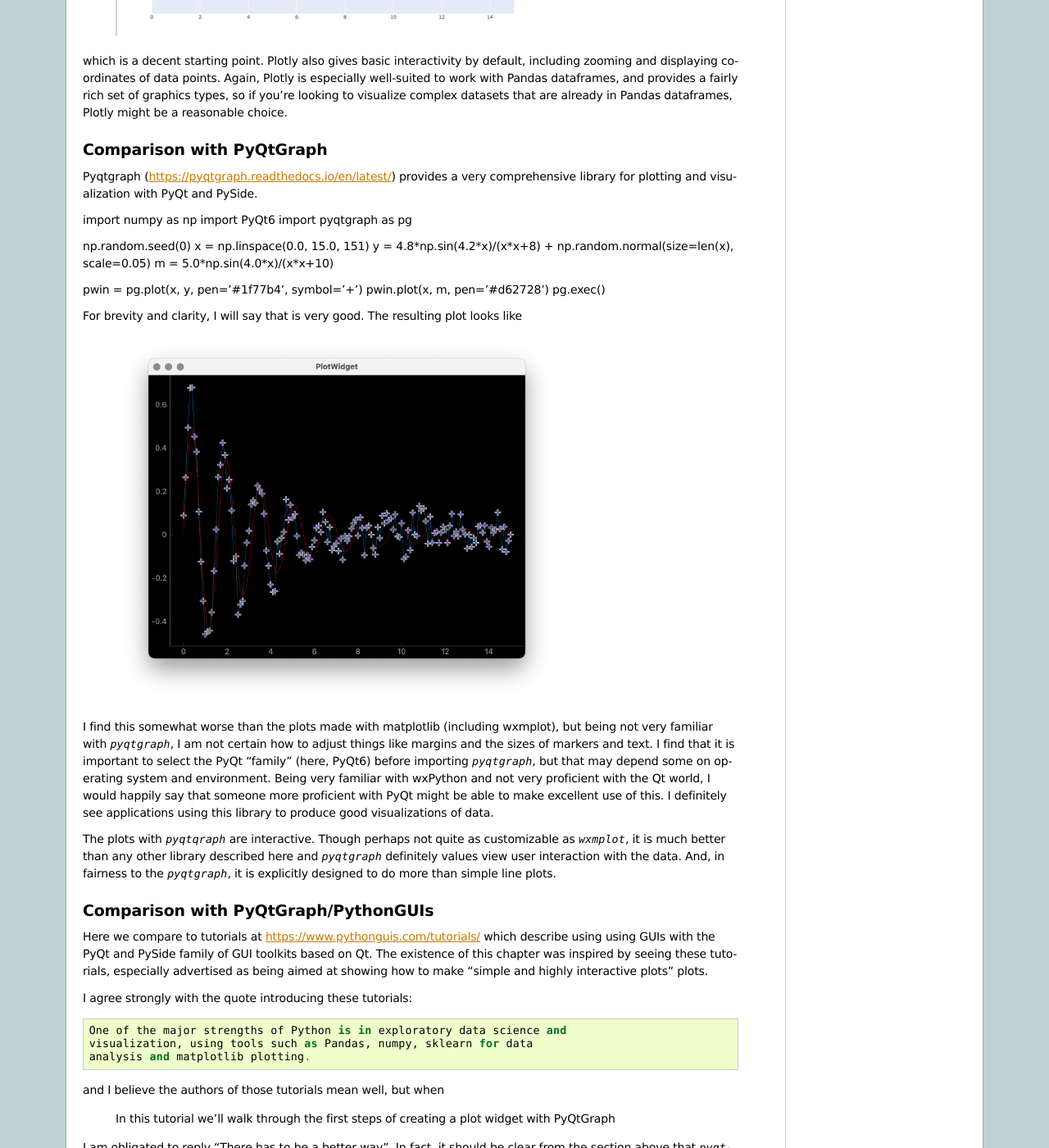
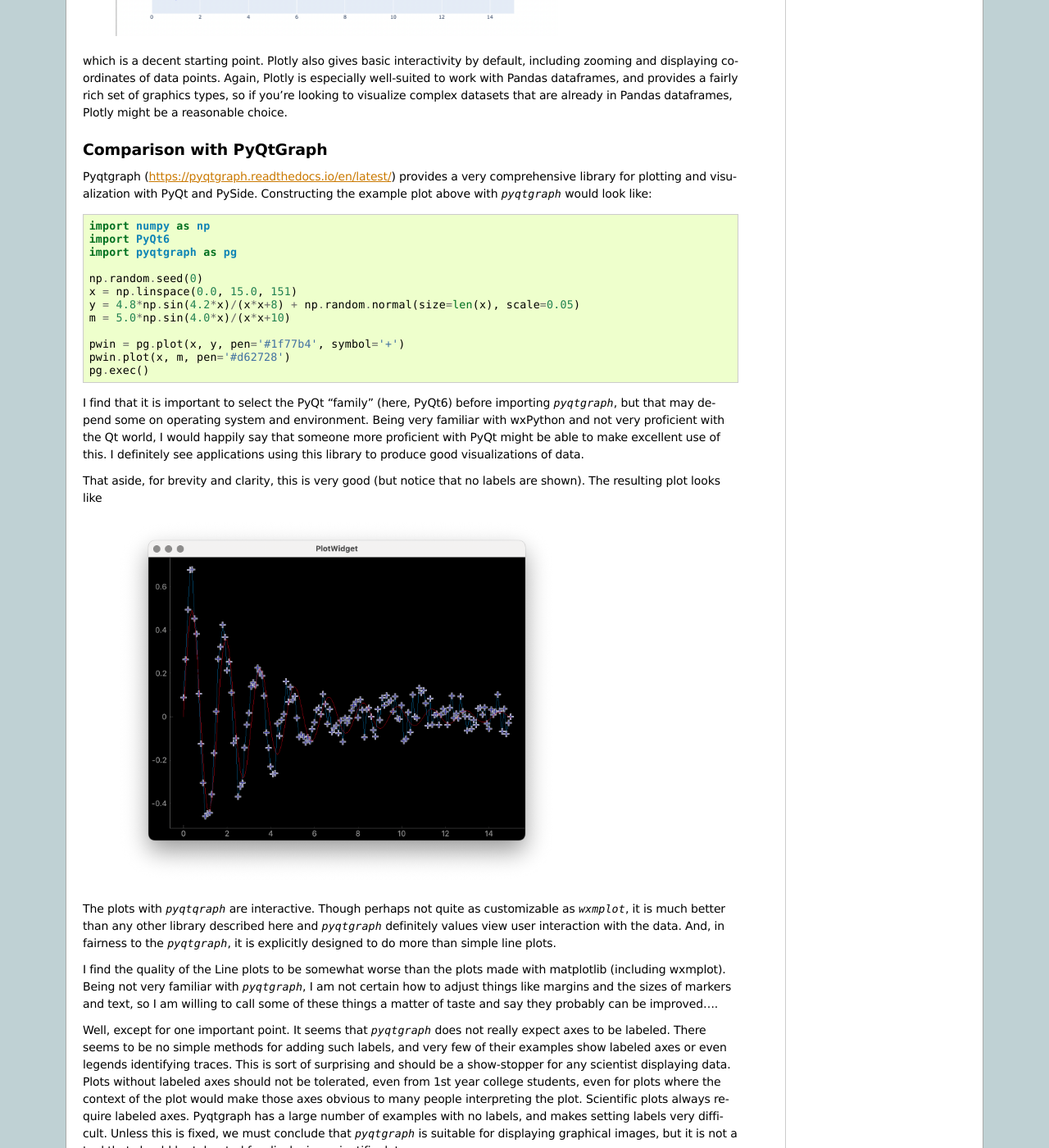
Before and after one commit to newville/wxmplot, a Sphinx documentation site: the page built from doc/comparisons.rst, in a window 1280 px wide and 1400 px high, scrolled down 4697 px. Shown: the whole window at 82% size. Built offline with Sphinx 7.4.7, drawn with Linux system fonts in a browser that asks for light colours; the version number could not be read and is left out; some of the changed text lies outside the part shown.

Commit message:
update comparison

```diff
--- a/doc/comparisons.rst
+++ b/doc/comparisons.rst
@@ -253,40 +253,37 @@
 
 Pyqtgraph (https://pyqtgraph.readthedocs.io/en/latest/) provides a very
 comprehensive library for plotting and visualization with PyQt and PySide.
+Constructing the example plot above with `pyqtgraph` would look like::
+
+    import numpy as np
+    import PyQt6
+    import pyqtgraph as pg
+
+    np.random.seed(0)
+    x = np.linspace(0.0, 15.0, 151)
+    y = 4.8*np.sin(4.2*x)/(x*x+8) + np.random.normal(size=len(x), scale=0.05)
+    m = 5.0*np.sin(4.0*x)/(x*x+10)
+
+    pwin = pg.plot(x, y, pen='#1f77b4', symbol='+')
+    pwin.plot(x, m, pen='#d62728')
+    pg.exec()
 
 
+I find that it is important to select the PyQt "family" (here, PyQt6)
+before importing `pyqtgraph`, but that may depend some on operating system
+and environment.  Being very familiar with wxPython and not very proficient
+with the Qt world, I would happily say that someone more proficient with
+PyQt might be able to make excellent use of this.  I definitely see
+applications using this library to produce good visualizations of data.
 
-import numpy as np
-import PyQt6
-import pyqtgraph as pg
-
-np.random.seed(0)
-x = np.linspace(0.0, 15.0, 151)
-y = 4.8*np.sin(4.2*x)/(x*x+8) + np.random.normal(size=len(x), scale=0.05)
-m = 5.0*np.sin(4.0*x)/(x*x+10)
-
-pwin = pg.plot(x, y, pen='#1f77b4', symbol='+')
-pwin.plot(x, m, pen='#d62728')
-pg.exec()
-
-
-For brevity and clarity, I will say that is very good.  The resulting plot
-looks like
+That aside, for brevity and clarity, this is very good (but notice that no
+labels are shown).  The resulting plot looks like
 
 .. _plot_compare_qt:
 
     .. image:: images/plot_compare_qt.png
        :width: 75%
 
-I find this somewhat worse than the plots made with matplotlib (including
-wxmplot), but being not very familiar with `pyqtgraph`, I am not certain
-how to adjust things like margins and the sizes of markers and text.  I
-find that it is important to select the PyQt "family" (here, PyQt6) before
-importing `pyqtgraph`, but that may depend some on operating system and
-environment.  Being very familiar with wxPython and not very proficient
-with the Qt world, I would happily say that someone more proficient with
-PyQt might be able to make excellent use of this.  I definitely see
-applications using this library to produce good visualizations of data.
 
 The plots with `pyqtqraph` are interactive. Though perhaps not quite as
 customizable as `wxmplot`, it is much better than any other library
@@ -294,13 +291,33 @@
 the data.  And, in fairness to the `pyqtgraph`, it is explicitly designed
 to do more than simple line plots.
 
+I find the quality of the Line plots to be somewhat worse than the plots
+made with matplotlib (including wxmplot).  Being not very familiar with
+`pyqtgraph`, I am not certain how to adjust things like margins and the
+sizes of markers and text, so I am willing to call some of these things a
+matter of taste and say they probably can be improved....
+
+Well, except for one important point. It seems that `pyqtgraph` does not
+really expect axes to be labeled.  There seems to be no simple methods for
+adding such labels, and very few of their examples show labeled axes or
+even legends identifying traces.  This is sort of surprising and should be
+a show-stopper for any scientist displaying data.  Plots without labeled
+axes should not be tolerated, even from 1st year college students, even for
+plots where the context of the plot would make those axes obvious to many
+people interpreting the plot. Scientific plots always require labeled axes.
+Pyqtgraph has a large number of examples with no labels, and makes setting
+labels very difficult.  Unless this is fixed, we must conclude that
+`pyqtgraph` is suitable for displaying graphical images, but it is not a
+tool that should be tolerated for displaying scientific data.
+
+
 
 Comparison with PyQtGraph/PythonGUIs
 =====================================
 
 Here we compare to tutorials at https://www.pythonguis.com/tutorials/ which
 describe using using GUIs with the PyQt and PySide family of GUI toolkits
-based on Qt.  The existence of this chapter was inspired by seeing these
+based on Qt. The existence of this chapter was inspired by seeing these
 tutorials, especially advertised as being aimed at showing how to make
 "simple and highly interactive plots" plots.
 
@@ -586,8 +603,10 @@
 brevity, plot quality, or interactivity.  If you are are using web
 applications or *want to* embed plots in a web browser, `plotly` looks like
 a pretty good choice.  If you are using `PyQt`, `pyqtgraph` is an
-interesting alternative.  For maximum portability, plain
-`matplotlib.pyplot` is an acceptable choice.  But if you are using looking
-for interactive exploration of your data, we hope you find that `wxmplot`
-offers important capabilities that enable script writers and end-users of
-applications to have rich interactions with their data.
+interesting alternative, but it fails spectacularly at a basic requirement
+for scientific plots that all axes must be labeled and traces identified.
+For maximum portability, plain `matplotlib.pyplot` is an acceptable choice,
+though it offers relatively little in the way of interactivity.  If you are
+using looking for interactive exploration of your data, we hope you find
+that `wxmplot` offers important capabilities that enable script writers and
+end-users of applications to have rich interactions with their data.
```
